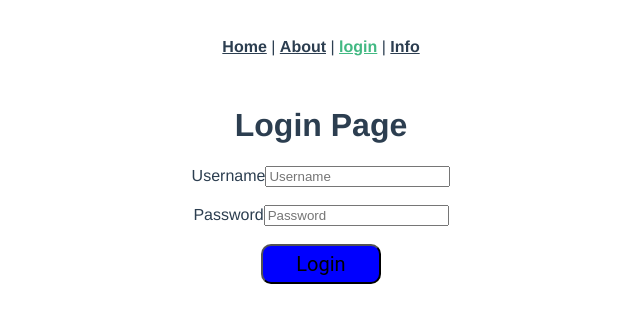
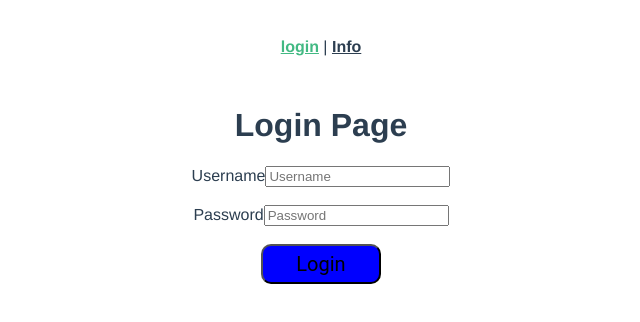
Before and after one commit to saikiranmaddipati/login-page, a Vue app: page /login in a window 1280 px wide. Shown: the top 322 px of the page, without its empty margins (319-959 px from the left). Built offline with nearby package versions, Linux system fonts and the light colour scheme.

Commit message:
login page

```diff
--- a/src/App.vue
+++ b/src/App.vue
@@ -1,8 +1,6 @@
 <template>
   <div id="app">
     <nav>
-      <router-link to="/">Home</router-link>  |
-      <router-link to="/about">About</router-link>  |
       <router-link to="/login">login</router-link>  |
       <router-link to="/info">Info</router-link>
     </nav>
--- a/src/router/index.js
+++ b/src/router/index.js
@@ -1,25 +1,11 @@
 import Vue from 'vue'
 import VueRouter from 'vue-router'
-import HomeView from '../views/HomeView.vue'
 import LoginPage from '../views/LoginPage.vue'
 import InfoPage from '../views/InfoPage.vue'
 
 Vue.use(VueRouter)
 
 const routes = [
-  {
-    path: '/',
-    name: 'home',
-    component: HomeView
-  },
-  {
-    path: '/about',
-    name: 'about',
-    // route level code-splitting
-    // this generates a separate chunk (about.[hash].js) for this route
-    // which is lazy-loaded when the route is visited.
-    component: () => import(/* webpackChunkName: "about" */ '../views/AboutView.vue')
-  },
   {
     path: '/login',
     name: 'login-page',
--- a/src/views/AboutView.vue
+++ /dev/null
@@ -1,5 +0,0 @@
-<template>
-  <div class="about">
-    <h1>This is an about page</h1>
-  </div>
-</template>
--- a/src/views/HomeView.vue
+++ /dev/null
@@ -1,18 +0,0 @@
-<template>
-  <div class="home">
-    <img alt="Vue logo" src="../assets/logo.png">
-    <HelloWorld msg="Welcome to Your Vue.js App"/>
-  </div>
-</template>
-
-<script>
-// @ is an alias to /src
-import HelloWorld from '@/components/HelloWorld.vue'
-
-export default {
-  name: 'HomeView',
-  components: {
-    HelloWorld
-  }
-}
-</script>
--- a/src/views/LoginPage.vue
+++ b/src/views/LoginPage.vue
@@ -11,7 +11,7 @@
         <input type="password" id="password" v-model="input.password" placeholder="Password"/>
       </div>
         <br/>
-        <button type="submit" v-on:click="login()" class="button">Login</button>
+        <button v-on:click="login()" class="button">Login</button>
         <p v-if="showError" id="error">Username or Password is incorrect</p>
         <p v-if="showOutput">Please Enter username and password</p>
     </div>
```
